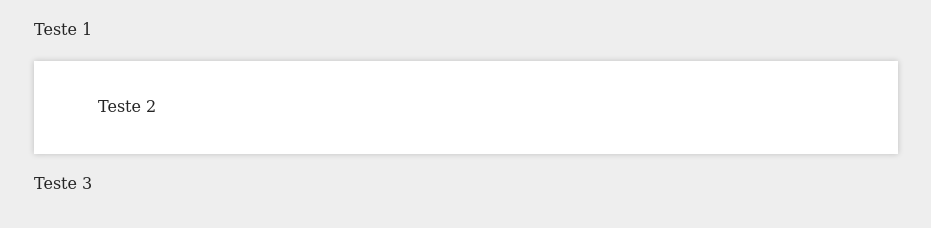
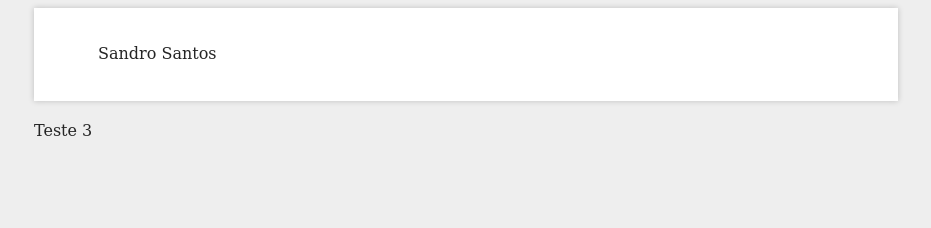
Before and after one commit to sandroasantos/sandroasantos.github.io, a plain HTML site: page index.html in a window 1280 px wide. Shown: the whole page, without its empty margins (174-1105 px from the left). Drawn offline with Linux system fonts and the light colour scheme; a web font is replaced by a local one.

Commit message:
Update index.html

```diff
--- a/index.html
+++ b/index.html
@@ -15,12 +15,12 @@
 </head>
 
 <body>
-	<div class="center">
+	<!--<div class="center">
 				<p> Teste 1</p>
-	</div>
+	</div>-->
 
 	<div class="page">
-				<p> Teste 2</p>
+				<p>Sandro Santos</p>
 	</div>
 
 	<div class="center">
```
